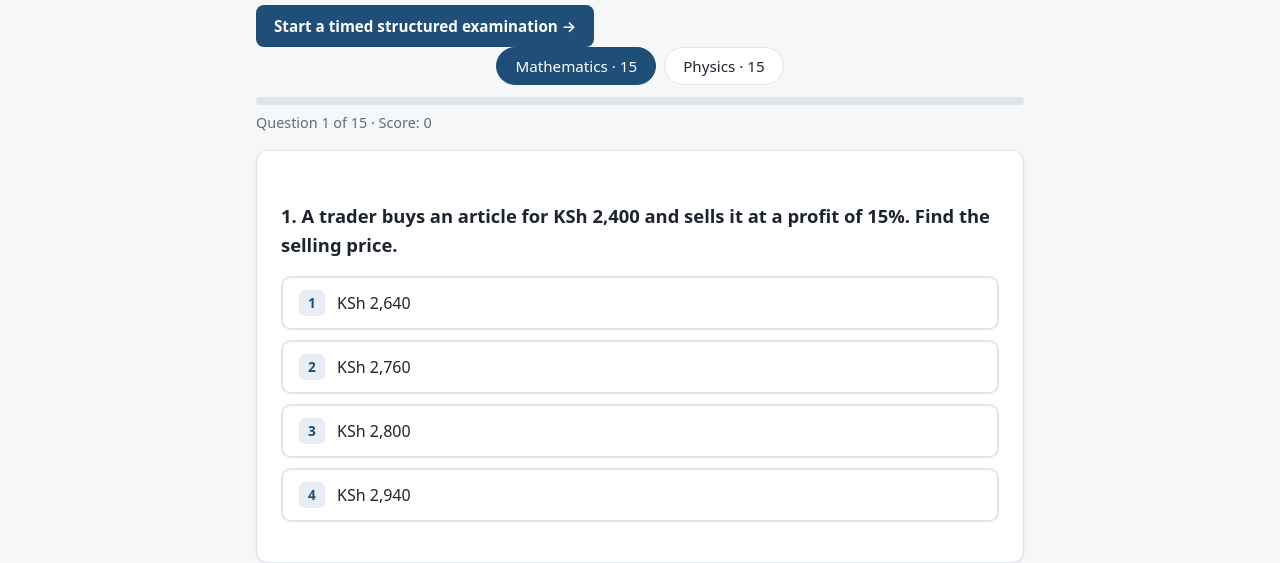
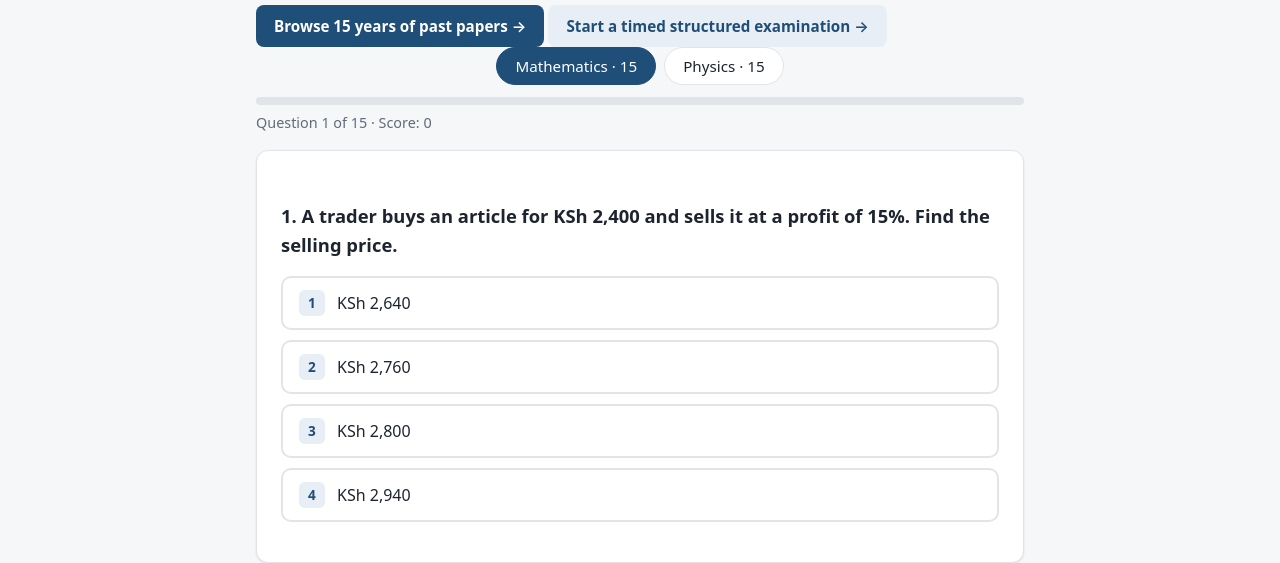
Before and after one commit to kennedykarema3-boop/mathphysics-site, a plain HTML site: page kcse.html in a window 1280 px wide. Shown: the part 251-814 px from the top of the page. Drawn offline with Linux system fonts and the light colour scheme.

Commit message:
Link practice page to year-based past papers

```diff
--- a/kcse.html
+++ b/kcse.html
@@ -12,7 +12,7 @@
 <nav class="breadcrumb"><a href="index.html">Topics</a> › <span>KCSE Practice Papers</span></nav>
 <h1>KCSE Practice Papers</h1>
 <p class="lead">15 original KCSE-style revision questions per subject in an objective quiz format, with instant marking and worked explanations. These are not verbatim official past-paper questions; use them alongside structured KCSE papers.</p>
-<p><a class="btn" href="structured-papers.html">Start a timed structured examination →</a></p>
+<p><a class="btn" href="past-papers.html">Browse 15 years of past papers →</a> <a class="btn btn-light" href="structured-papers.html">Start a timed structured examination →</a></p>
 <div class="filters" id="paper-subjects">
 <button class="filter active" data-subject="Mathematics">Mathematics · 15</button>
 <button class="filter" data-subject="Physics">Physics · 15</button>
```
